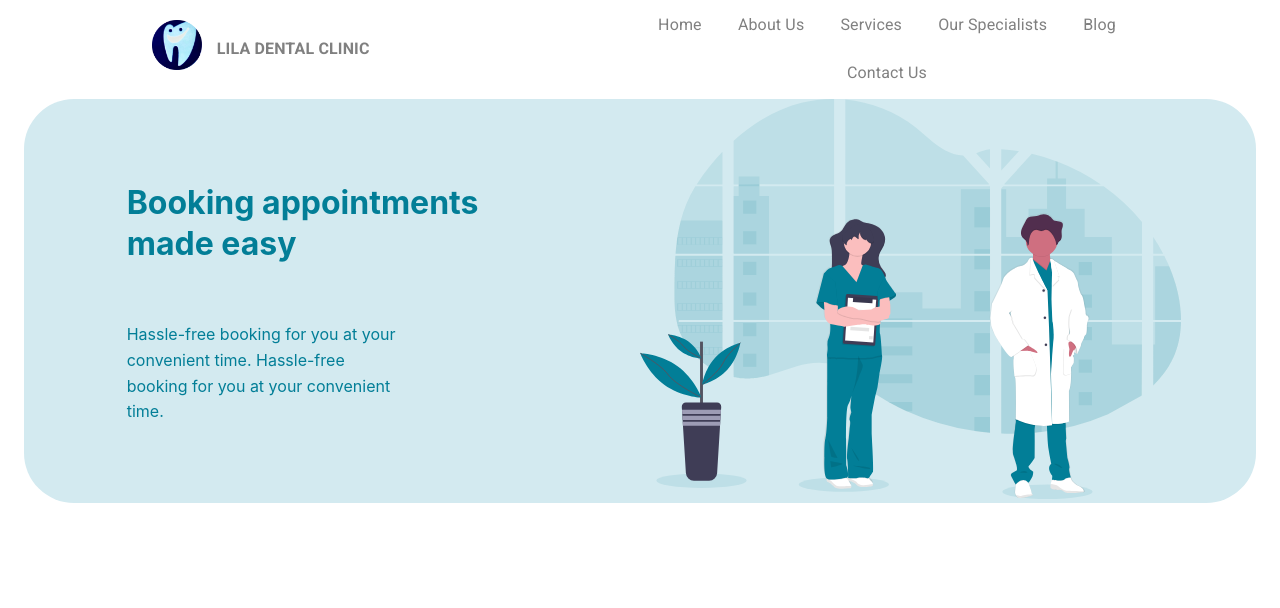
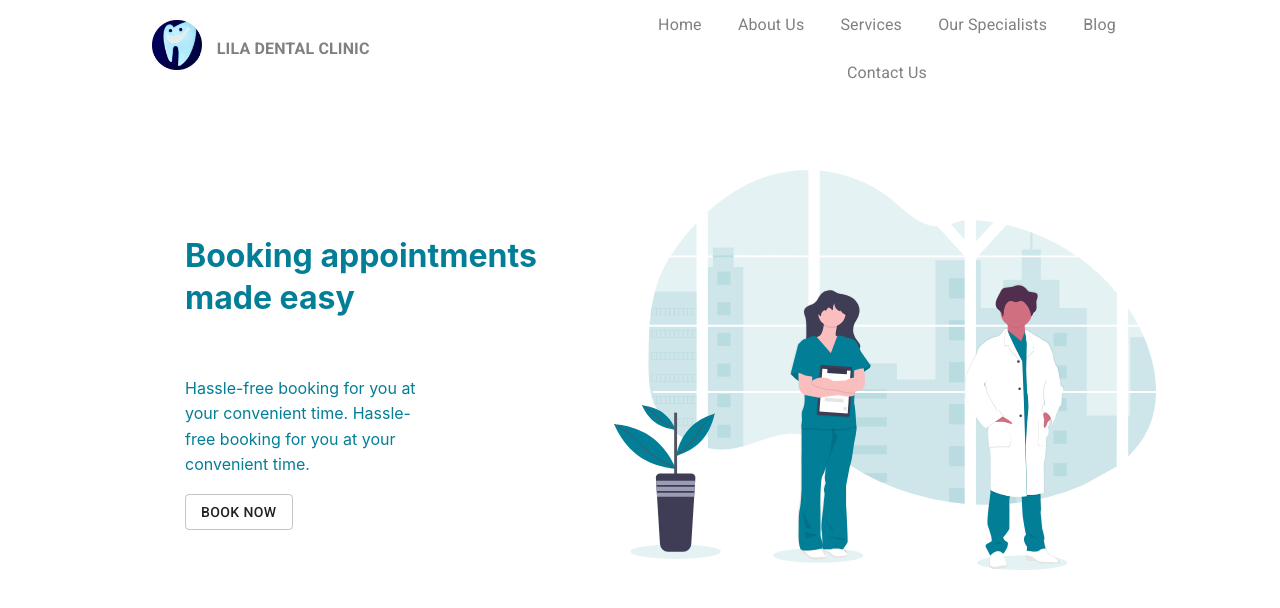
Before and after one commit to abhaybaiju/dentist-webapp, a React (Create React App) app in the folder frontend/: page / in a window 1280 px wide. Shown: the top 608 px of the page. Built offline with nearby package versions, Linux system fonts and the light colour scheme.

Commit message:
Refactored Grids

```diff
--- a/frontend/src/components/FrontPage.js
+++ b/frontend/src/components/FrontPage.js
@@ -1,28 +1,22 @@
 import React from 'react';
-import {Container, Grid} from '@material-ui/core';
+import {Container, Grid,Button} from '@material-ui/core';
 import Navbar from './Navbar';
 
 const FrontPage = () => {
   return(
     <Container>
-      <Grid>
-        <Grid>
-          <Navbar/>
-        </Grid>
-        <Grid container alignItems="center" justify="space-evenly" style={{background:'#d3eaf0', marginTop:'8%', borderRadius:'50px'}}>
+      <Navbar />
+      <Grid spacing={7} direction="row" container alignItems="center" justify="center" style={{ minHeight: '100vh'}}>
           <Grid item lg={4} style={{color:'#027e97'}}>
             <h1 style={{lineHeight:'1.3'}}>Booking appointments made easy</h1><br/>
             <Grid item lg={8}>
               <p style={{lineHeight:'1.6'}}>Hassle-free booking for you at your convenient time. Hassle-free booking for you at your convenient time.</p>
             </Grid>
+            <Button variant="outlined">Book Now</Button>
           </Grid>
           <Grid item lg={5}>
             <img alt="..." src={require('./images/doctors.svg')} height="400"/>
           </Grid>
-        </Grid>
-        <Grid>
-      {/*FrontPage*/}
-        </Grid>
       </Grid>
     </Container>
   );
```
